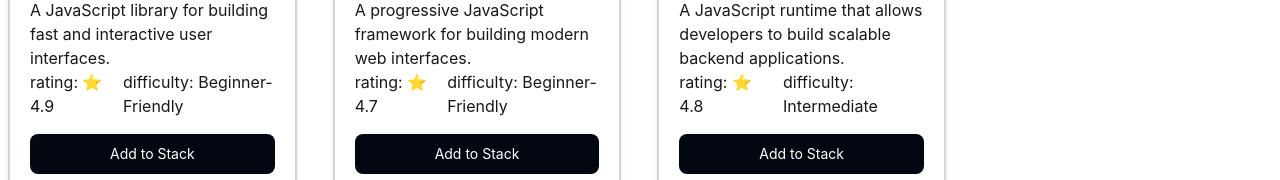
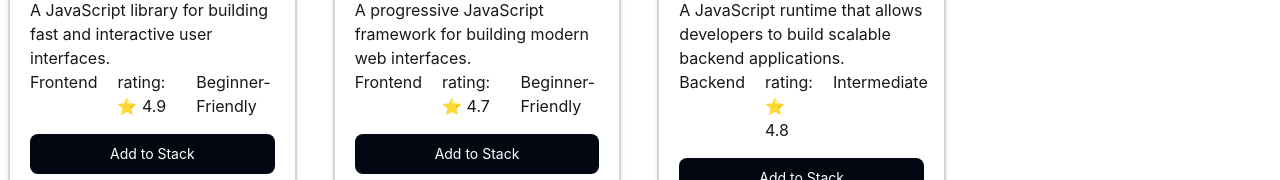
Before and after one commit to Tanvir0191/assignment_5, a React (Vite) app: page / in a window 1280 px wide. Shown: the part 772-952 px from the top of the page. Built offline with nearby package versions, Linux system fonts and the light colour scheme.

Commit message:
finalized

```diff
--- a/src/components/technologys/technology.tsx
+++ b/src/components/technologys/technology.tsx
@@ -22,7 +22,7 @@ function Technology() {
 
 
     useEffect(() => {
-        fetch('/public/data.json')
+        fetch('./data.json')
             .then((res) => res.json())
             .then((data) => {
                 setTechnologies(data)
@@ -59,11 +59,12 @@ function Technology() {
                         <img src={technology.icon} alt={technology.name} />
                         <h2 className='text-2xl font-bold'>{technology.name}</h2>
                         <p>{technology.description}</p>
-                        <div className='flex  gap-5'>
+                        <div className='flex justify-between gap-5'>
+                            <p> {technology.category}</p>
 
 
                             <p>rating: ⭐ {technology.rating}</p>
-                            <p>difficulty: {technology.difficulty}</p>
+                            <p>{technology.difficulty}</p>
                         </div>
 
                         <button
```
Lines whose indentation alone changed are shown as unchanged.
